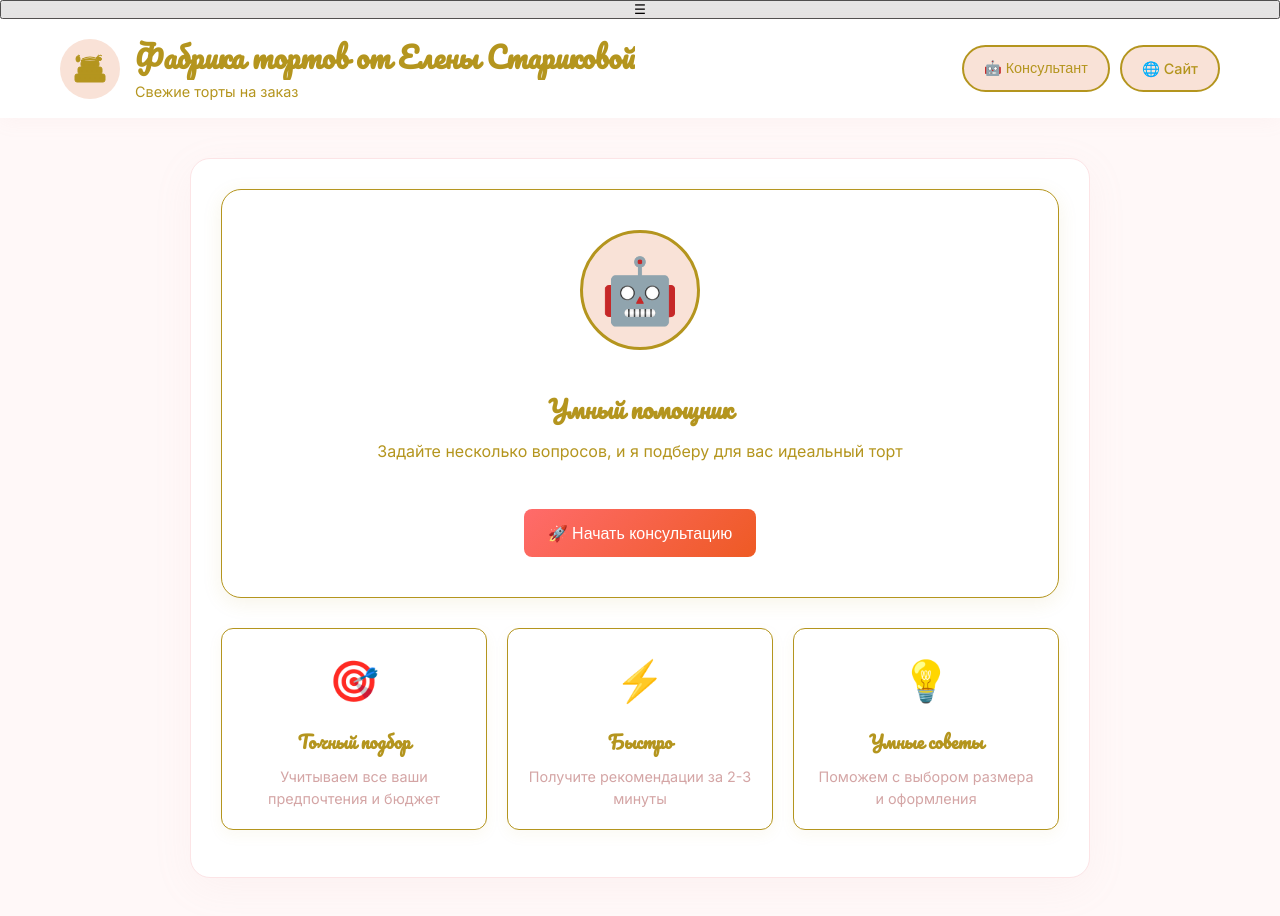
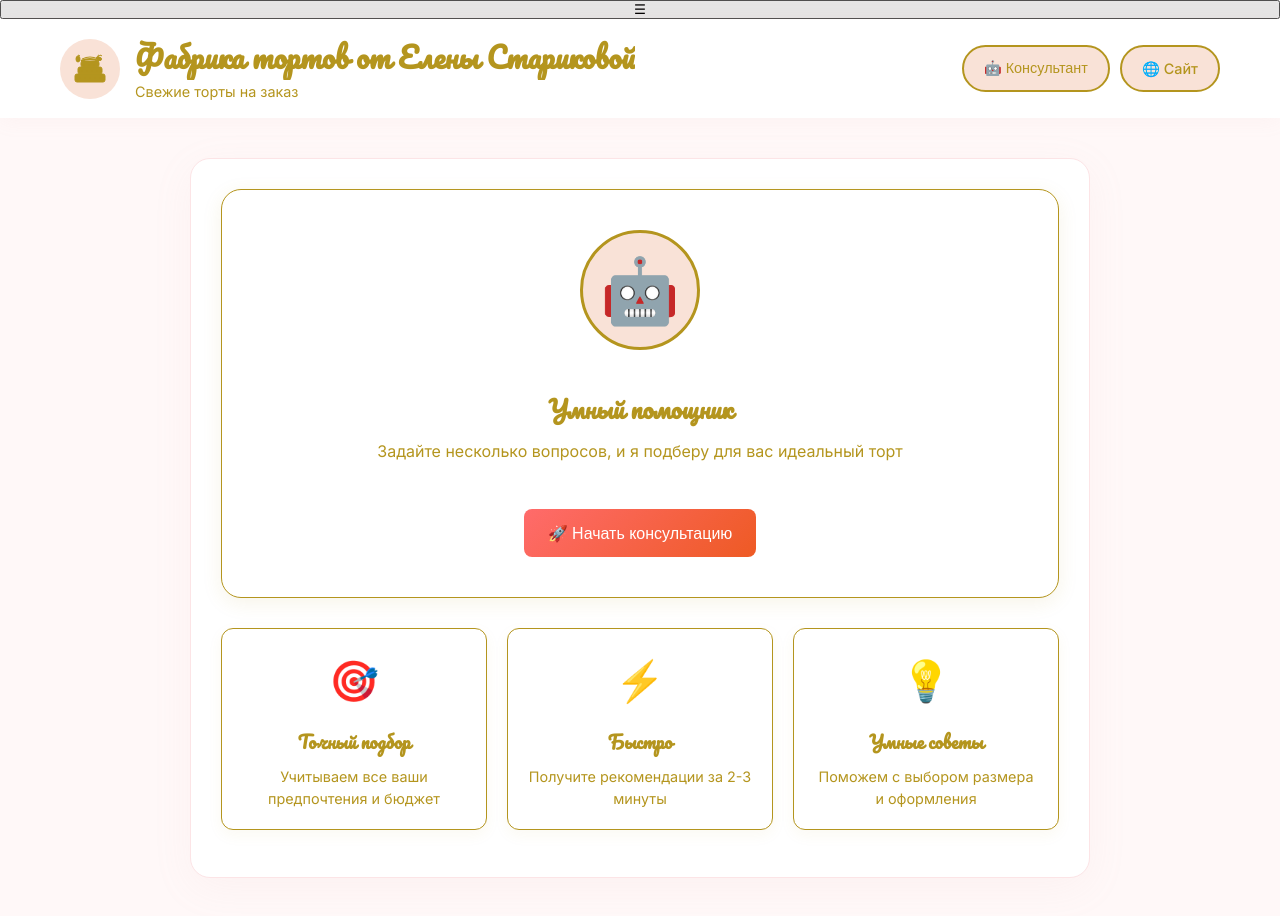
Before and after one commit to starikovanastia-lgtm/robot-consultant, a React (Vite) app: page / in a window 1280 px wide. Built offline with nearby package versions, Linux system fonts and the light colour scheme; a web font is replaced by a local one.

Commit message:
Изменен цвет подзаголовочного текста с розового на золотой

```diff
--- a/src/App.css
+++ b/src/App.css
@@ -524,7 +524,7 @@ body {
 }
 
 .feature p {
-  color: #D4A5A5;
+  color: #b4951e;
   font-size: 0.9rem;
   line-height: 1.5;
 }
```
